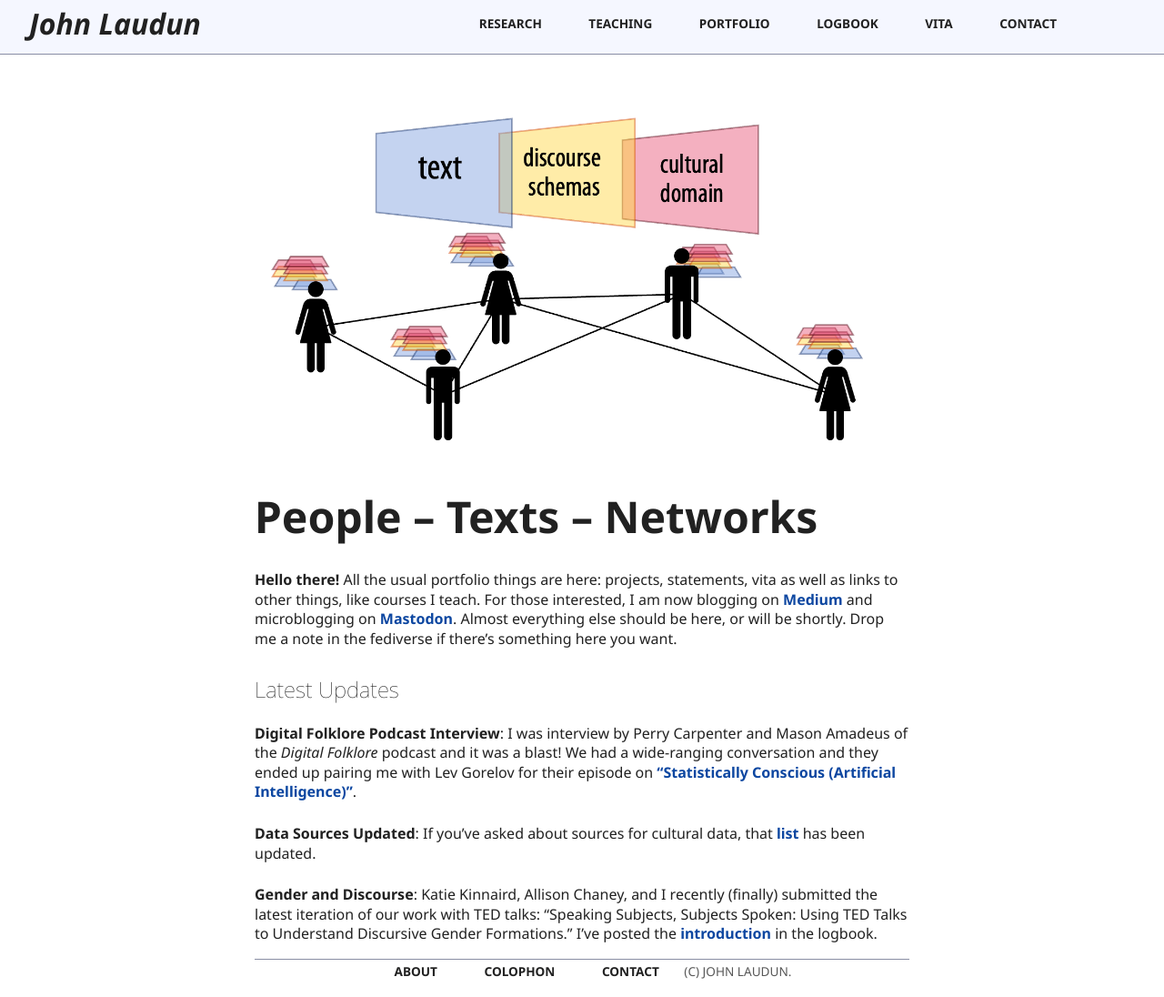
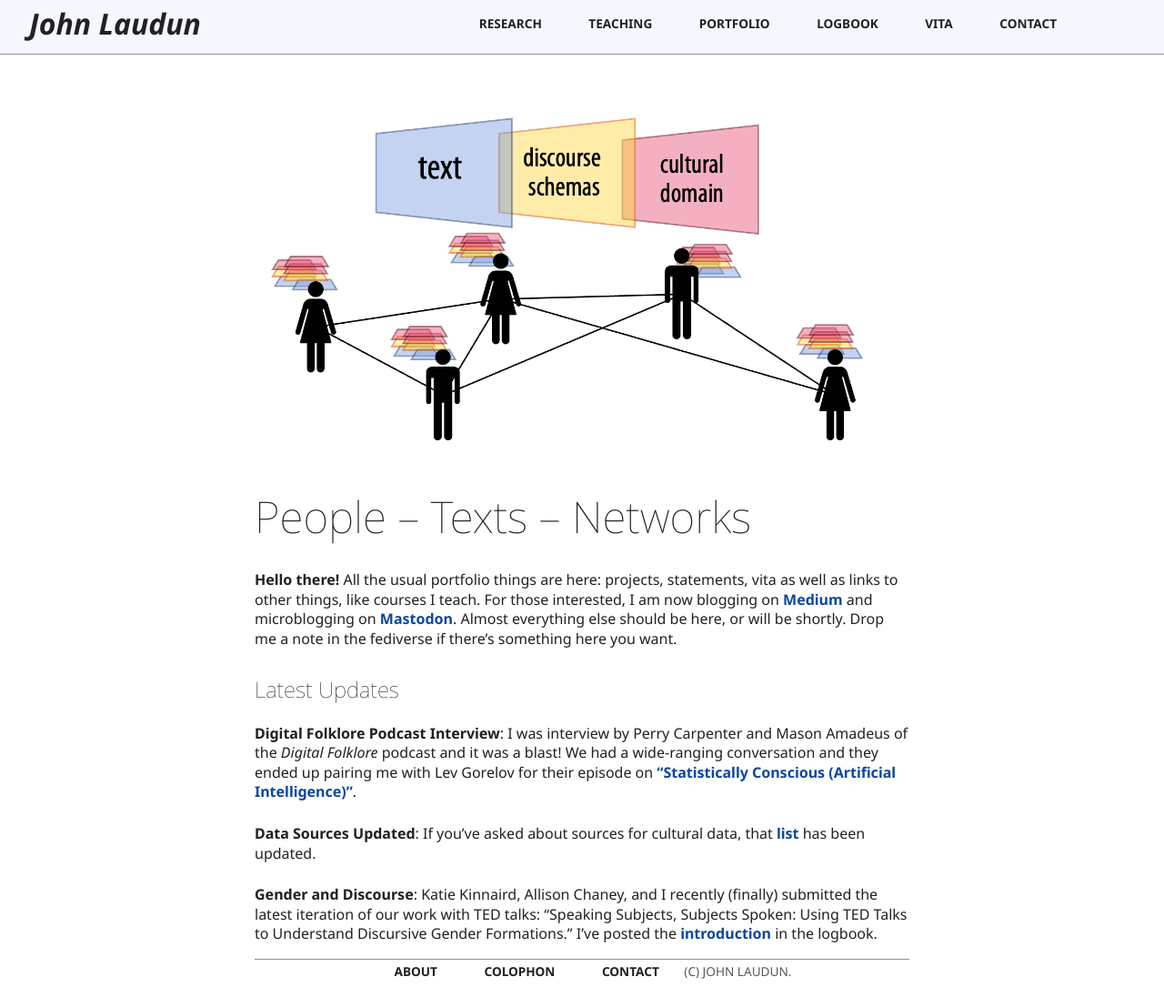
Before and after one commit to johnlaudun/jln, a Jekyll site: the page built from index.md, in a window 1280 px wide. Shown: the whole page at 91% size. Built offline with Jekyll 4.4.1, drawn with Linux system fonts in a browser that asks for light colours.

Commit message:
It helps if you change H1 and not H2.

```diff
--- a/assets/css/simple.css
+++ b/assets/css/simple.css
@@ -116,6 +116,7 @@ main {
 /* Format headers */
 h1 {
   font-size: 3rem;
+  font-weight:100;
 }
 
 h2 {
@@ -144,7 +145,7 @@ h6 {
 
 p {
   margin: 1.5rem 0 0 0;
-  font-weight:400;
+  font-weight:normal;
 }
 
 /* Prevent long strings from overflowing container */
```
